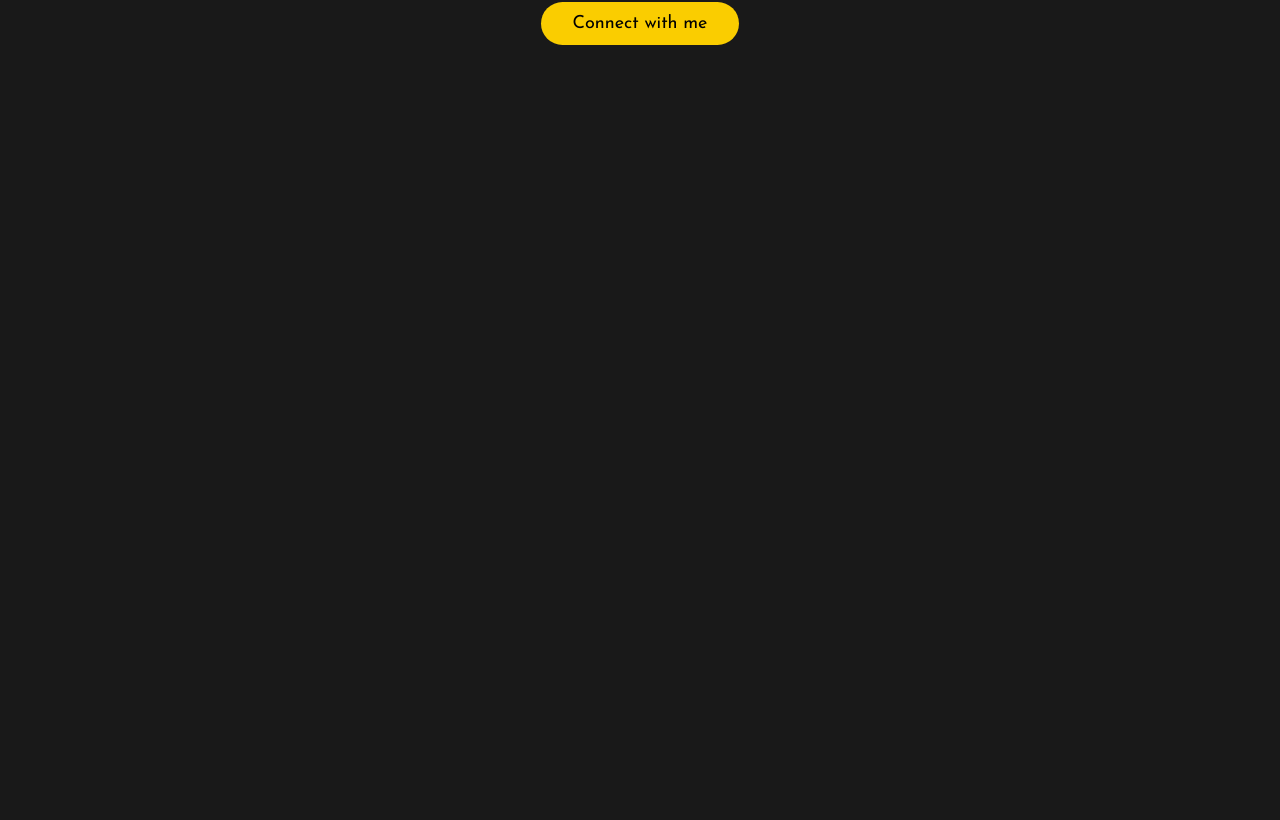
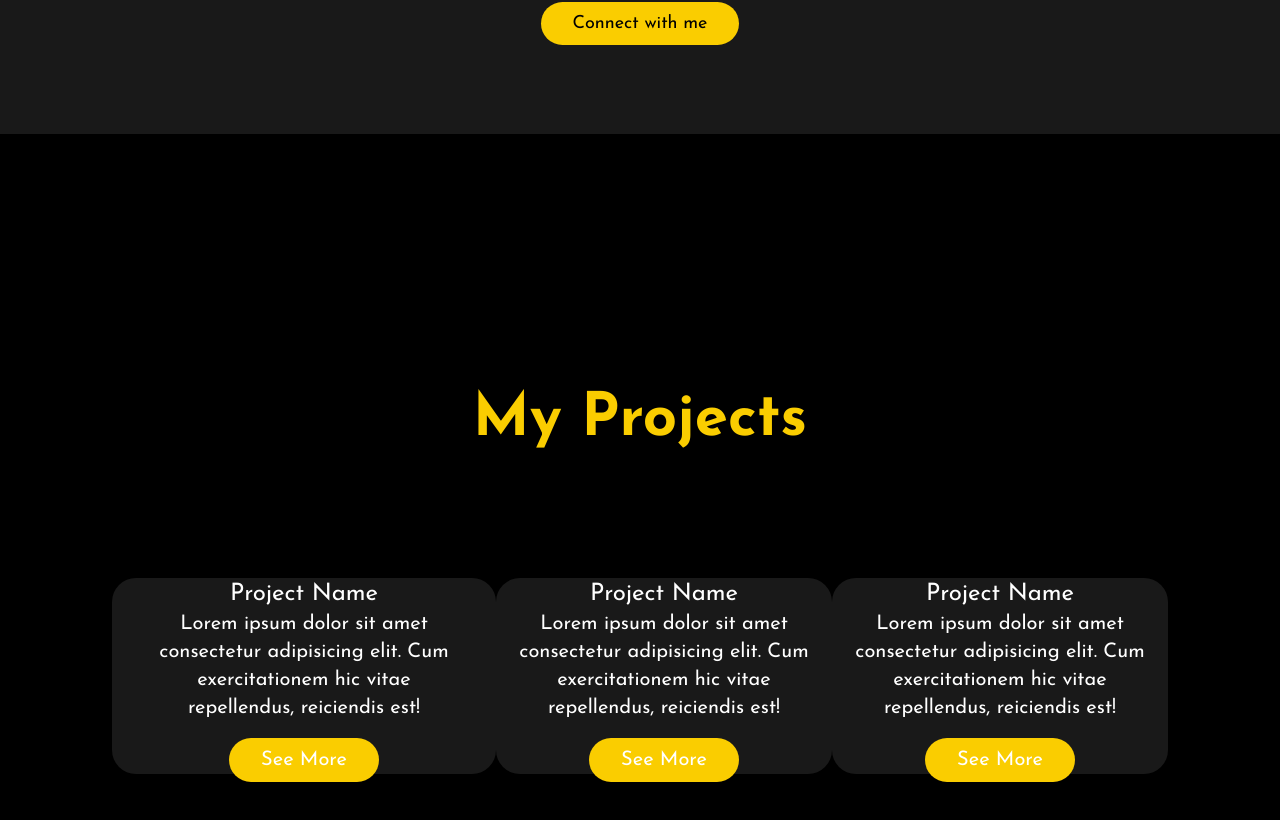
Before and after one commit to Nafis-Abdelkarim/my-portfolio-websites, a React (Create React App) app: page / in a window 1280 px wide. Shown: the part 820-1640 px from the top of the page. Before the commit the page ends 954 px from the top, so only its background shows below. Built offline with nearby package versions, Linux system fonts and the light colour scheme.

Commit message:
Adding Projets section

```diff
--- a/src/App.js
+++ b/src/App.js
@@ -1,12 +1,14 @@
 import AboutMe from './components/AboutMe';
 import Home from './components/Home';
 import Navbar from './components/Navbar';
+import Projects from './components/Projects';
 function App() {
   return (
     <>
       <Navbar/>
       <Home/>
       <AboutMe/>
+      <Projects/>
     </>
   );
 }
--- a/src/components/AboutMe.jsx
+++ b/src/components/AboutMe.jsx
@@ -5,8 +5,8 @@ const AboutMe = ()=>{
 
     return(
         <div className="py-24 text-lg text-center ">
-            <h2 className="text-[#facd00] text-4xl font-bold text-center md:text-6xl">About Me</h2>
-            <p className="text-white text-xl mt-10 mb-8 mx-4 text-center md:mx-10">Lorem, ipsum dolor sit amet consectetur adipisicing elit. Laborum iusto sit officia, reprehenderit doloribus omnis ducimus adipisci quod enim, perspiciatis, praesentium necessitatibus ullam molestiae consequatur animi fuga voluptatem voluptas recusandae.</p>
+            <h2 className="text-[#facd00] text-4xl font-bold md:text-6xl">About Me</h2>
+            <p className="text-white text-xl mt-10 mb-8 mx-4 text-center md:mx-14">Lorem, ipsum dolor sit amet consectetur adipisicing elit. Laborum iusto sit officia, reprehenderit doloribus omnis ducimus adipisci quod enim, perspiciatis, praesentium necessitatibus ullam molestiae consequatur animi fuga voluptatem voluptas recusandae.</p>
             <Button buttonText="Connect with me"/>
         </div>
     )
--- /dev/null
+++ b/src/components/Projects.jsx
@@ -0,0 +1,30 @@
+import React from "react";
+import Button from "./Button";
+
+const Projects = ()=>{
+
+    return(
+        <div className="bg-black py-64 text-xl text-center">
+            <h2 className="text-[#facd00] text-4xl font-bold md:text-6xl">My Projects</h2>
+            <div className="flex flex-col mt-32 md:flex-row justify-between mx-28">
+                <div className="text-white px-10 bg-[#191919] rounded-3xl">
+                    <h1 className="text-2xl">Project Name</h1>
+                    <p className="mb-6">Lorem ipsum dolor sit amet consectetur adipisicing elit. Cum exercitationem hic vitae repellendus, reiciendis est!</p>
+                    <Button buttonText="See More"/>
+                </div>
+                <div className="text-white px-4 bg-[#191919] rounded-3xl">
+                    <h1 className="text-2xl">Project Name</h1>
+                    <p className="mb-6">Lorem ipsum dolor sit amet consectetur adipisicing elit. Cum exercitationem hic vitae repellendus, reiciendis est!</p>
+                    <Button buttonText="See More"/>
+                </div>
+                <div className="text-white px-4 bg-[#191919] rounded-3xl">
+                    <h1 className="text-2xl">Project Name</h1>
+                    <p className="mb-6">Lorem ipsum dolor sit amet consectetur adipisicing elit. Cum exercitationem hic vitae repellendus, reiciendis est!</p>
+                    <Button buttonText="See More"/>
+                </div>
+            </div>
+        </div>
+    )
+}
+
+export default Projects
```
